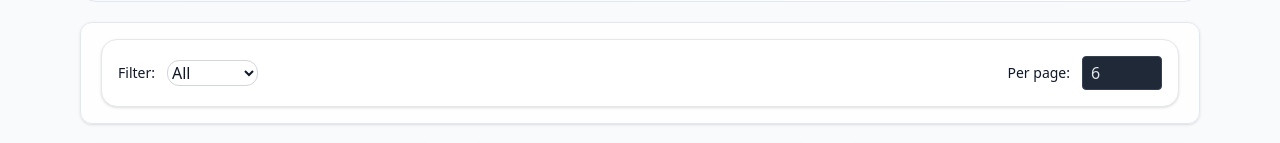
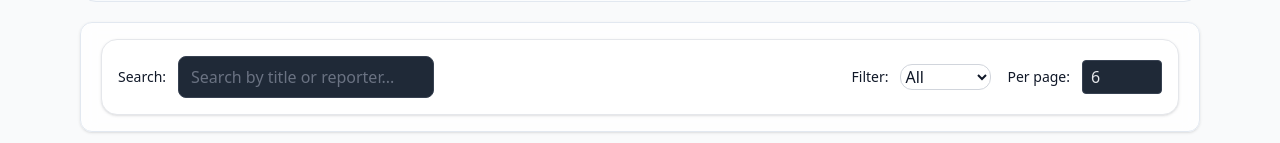
Before and after one commit to chartchai-class/project-01-the-anti-fake-news-system-triple-guu, a Vue app in the folder component-midterm-project/: page / in a window 1280 px wide. Shown: the part 207-350 px from the top of the page. Built offline with nearby package versions, Linux system fonts and the light colour scheme; data requests are answered from the project's data file.

Commit message:
Search and Fliter Feature is added

```diff
--- a/component-midterm-project/src/components/FilterBar.vue
+++ b/component-midterm-project/src/components/FilterBar.vue
@@ -1,7 +1,22 @@
 <template>
   <div
-    class="card p-4 flex flex-col gap-3 sm:flex-row sm:items-center sm:justify-between"
+    class="card p-4 flex flex-col gap-4 sm:flex-row sm:items-center sm:justify-between flex-wrap"
   >
+    <!-- 🔍 Search Box -->
+    <div class="flex items-center gap-3 w-full sm:w-auto flex-1">
+      <label for="search" class="text-sm font-medium">Search:</label>
+      <input
+        id="search"
+        v-model="uiStore.search"
+        type="text"
+        placeholder="Search by title or reporter..."
+        class="w-full sm:w-64 border border-gray-300 dark:border-gray-700 rounded-lg px-3 py-2
+               bg-white dark:bg-gray-800 text-gray-900 dark:text-gray-100
+               placeholder-gray-500 dark:placeholder-gray-400"
+        aria-label="Search news by title or reporter"
+      />
+    </div>
+
     <!-- Filter -->
     <div class="flex items-center gap-3">
       <label for="status" class="text-sm font-medium">Filter:</label>
@@ -9,7 +24,7 @@
         id="status"
         v-model="uiStore.filter"
         @change="uiStore.setFilter(uiStore.filter)"
-        class="rounded-xl border-gray-300 focus:ring-brand-500"
+        class="rounded-xl border-gray-300 focus:ring-brand-500 dark:border-gray-700 dark:bg-gray-800 dark:text-gray-100"
         aria-label="Filter news by status"
       >
         <option value="all">All</option>
@@ -19,7 +34,7 @@
       </select>
     </div>
 
-    <!-- ✅ Only keep Per page input -->
+    <!-- Per page input -->
     <div class="flex items-center gap-3">
       <label for="pageSizeInput" class="text-sm font-medium">Per page:</label>
       <input
@@ -28,7 +43,7 @@
         min="1"
         v-model.number="uiStore.pageSize"
         @change="uiStore.setPageSize(uiStore.pageSize)"
-        class="border rounded px-2 py-1 w-20"
+        class="border rounded px-2 py-1 w-20 border-gray-300 dark:border-gray-700 dark:bg-gray-800 dark:text-gray-100"
         aria-label="Type number of news items per page"
       />
     </div>
--- a/component-midterm-project/src/stores/uiStore.ts
+++ b/component-midterm-project/src/stores/uiStore.ts
@@ -2,18 +2,16 @@ import { defineStore } from "pinia";
 
 export const useUiStore = defineStore("ui", {
   state: () => ({
-    filter: "all" as "all" | "fake" | "non-fake",
+    filter: "all" as "all" | "fake" | "non-fake" | "neutral",
     page: 1,
     pageSize: 6,
     loading: false,
+    search: "",
   }),
 
   getters: {
-    // first index of current page
     startIndex: (state) => (state.page - 1) * state.pageSize,
-    // last index of current page
     endIndex: (state) => state.page * state.pageSize,
-    // compute total pages from an array length
     totalPages: (state) => {
       return (listLength: number) =>
         Math.max(1, Math.ceil(listLength / state.pageSize));
@@ -21,19 +19,23 @@ export const useUiStore = defineStore("ui", {
   },
 
   actions: {
-    setFilter(f: "all" | "fake" | "non-fake") {
+    setFilter(f: "all" | "fake" | "non-fake" | "neutral") {
       this.filter = f;
-      this.page = 1; // reset page when filter changes
+      this.page = 1;
     },
     setPage(p: number) {
       this.page = Math.max(1, p);
     },
     setPageSize(size: number) {
       this.pageSize = size > 0 ? size : 1;
-      this.page = 1; // reset when page size changes
+      this.page = 1;
     },
     setLoading(value: boolean) {
       this.loading = value;
     },
+    setSearch(value: string) {
+      this.search = value.trim();
+      this.page = 1;
+    },
   },
 });
--- a/component-midterm-project/src/views/HomeView.vue
+++ b/component-midterm-project/src/views/HomeView.vue
@@ -1,6 +1,5 @@
 <template>
   <main id="main" class="mx-auto max-w-6xl px-4 py-6">
-    <!-- Hero header -->
     <header
       class="rounded-2xl bg-gradient-to-r from-slate-50 to-white border border-slate-200 px-5 py-6 sm:py-7 mb-5 flex flex-col gap-2"
     >
@@ -12,7 +11,6 @@
       </p>
     </header>
 
-    <!-- Filter (in a soft card) -->
     <section
       class="rounded-xl border border-slate-200 bg-white/80 backdrop-blur px-4 py-3 sm:px-5 sm:py-4 shadow-sm"
       aria-label="Filters"
@@ -20,7 +18,6 @@
       <FilterBar />
     </section>
 
-    <!-- Loading skeleton grid -->
     <section
       v-if="uiStore.loading"
       class="mt-5 grid grid-cols-1 sm:grid-cols-2 lg:grid-cols-3 gap-4"
@@ -30,14 +27,12 @@
       <SkeletonCard v-for="i in uiStore.pageSize" :key="i" />
     </section>
 
-    <!-- Content -->
     <section v-else class="mt-5">
       <EmptyState v-if="pagedNews.length === 0" class="mt-4">
-        No news match the selected filter.
+        No news match the selected filter or search term.
       </EmptyState>
 
       <template v-else>
-        <!-- Results grid -->
         <div
           class="grid grid-cols-1 sm:grid-cols-2 lg:grid-cols-3 gap-4"
           aria-live="polite"
@@ -45,14 +40,12 @@
           <NewsCard v-for="n in pagedNews" :key="n.id" :item="n" />
         </div>
 
-        <!-- Pagination -->
         <div class="mt-6 flex flex-col items-center gap-2">
           <Pagination
             :page="uiStore.page"
             :total-pages="totalPages"
             @update:page="onPageChange"
           />
-          <!-- Results summary (guarded) -->
           <p class="text-xs sm:text-sm text-slate-500">
             Showing {{ resultStart }}–{{ resultEnd }} of {{ filteredNews.length }} results
           </p>
@@ -66,7 +59,6 @@
 import { computed, onMounted, watch } from "vue";
 import { useNewsStore } from "@/stores/newsStore";
 import { useUiStore } from "@/stores/uiStore";
-
 import FilterBar from "@/components/FilterBar.vue";
 import NewsCard from "@/components/NewsCard.vue";
 import Pagination from "@/components/Pagination.vue";
@@ -82,21 +74,34 @@ onMounted(async () => {
   uiStore.setLoading(false);
 });
 
-// Filtered list (uses dynamic status from store)
 const filteredNews = computed(() => {
-  if (uiStore.filter === "all") return newsStore.news;
-  return newsStore.news.filter(
-    (n) => newsStore.statusFor(n.id) === uiStore.filter
-  );
+  const allNews = newsStore.news;
+  const searchTerm = uiStore.search.toLowerCase().trim();
+  const searched = searchTerm
+    ? allNews.filter(
+        (n) =>
+          n.topic.toLowerCase().includes(searchTerm) ||
+          n.reporter.toLowerCase().includes(searchTerm)
+      )
+    : allNews;
+
+  const filtered =
+    uiStore.filter === "all"
+      ? searched
+      : searched.filter(
+          (n) => newsStore.statusFor(n.id) === uiStore.filter
+        );
+
+  return filtered;
 });
 
-// Page math
-const totalPages = computed(() => uiStore.totalPages(filteredNews.value.length));
+const totalPages = computed(() =>
+  uiStore.totalPages(filteredNews.value.length)
+);
 const pagedNews = computed(() =>
   filteredNews.value.slice(uiStore.startIndex, uiStore.endIndex)
 );
 
-// Safer summary bounds
 const resultStart = computed(() =>
   filteredNews.value.length === 0 ? 0 : uiStore.startIndex + 1
 );
@@ -104,13 +109,15 @@ const resultEnd = computed(() =>
   Math.min(uiStore.endIndex, filteredNews.value.length)
 );
 
-// Reset to first page when filter changes (prevents empty pages)
 watch(
   () => uiStore.filter,
   () => uiStore.setPage(1)
 );
+watch(
+  () => uiStore.search,
+  () => uiStore.setPage(1)
+);
 
-// Smooth-scroll on page change
 function onPageChange(p: number) {
   uiStore.setPage(p);
   window.scrollTo({ top: 0, behavior: "smooth" });
```
